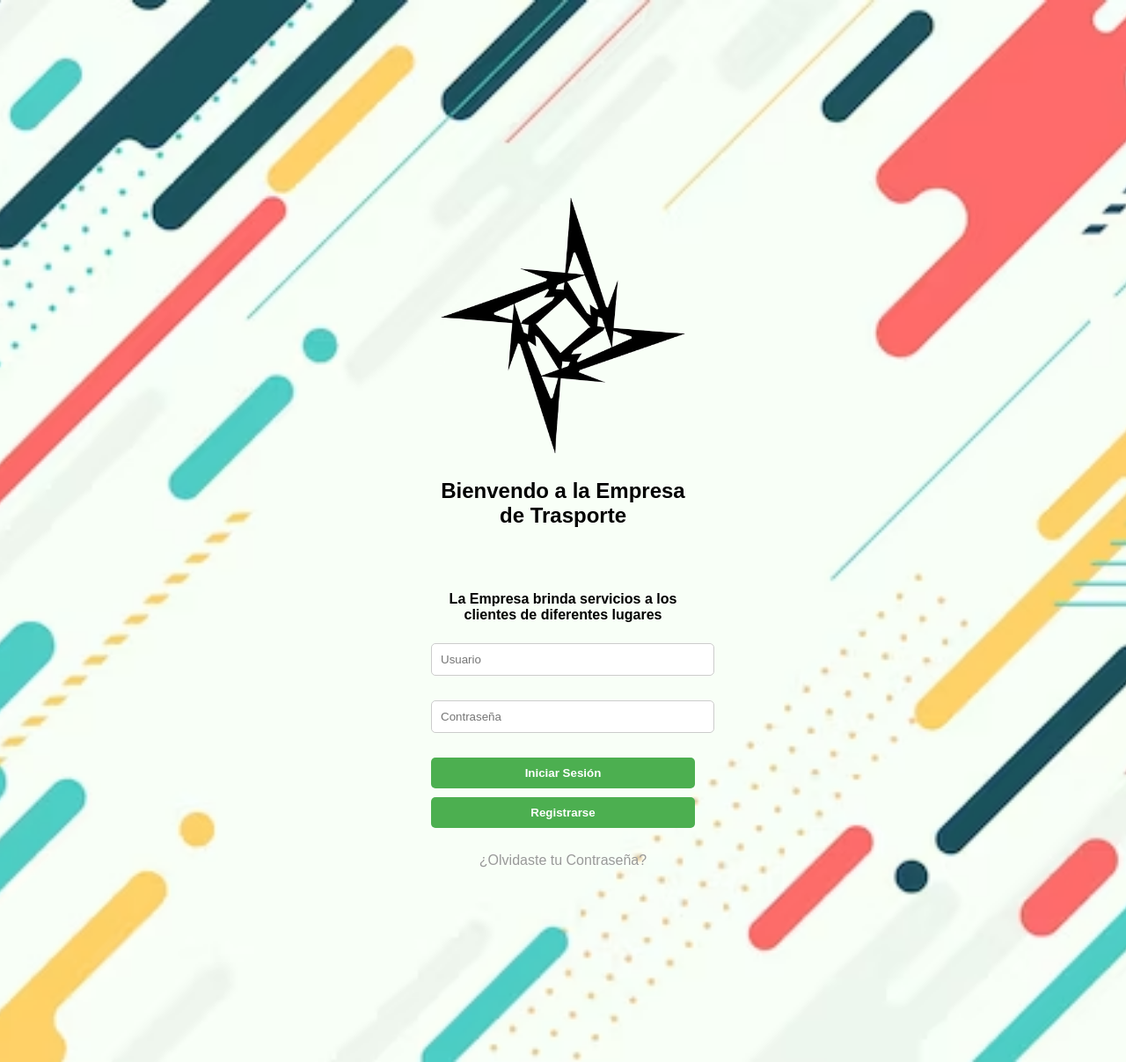
After one commit to ZETA-Z02/asistencia, a PHP site: page /view/login.php in a window 1280 px wide. The commit adds this page. Shown: the whole page at 88% size. Run offline with PHP 8.4, Linux system fonts and the light colour scheme.

Commit message:
nuevo login

```diff
--- a/view/administracion.php
+++ b/view/administracion.php
@@ -49,9 +49,7 @@ $personal = $consulta->verPersonal();
                                 delete
                             </a>
                         </td>
-
                     </tr>
-
                 <?php }?>
             </tbody>
         </table>
--- /dev/null
+++ b/view/login.php
@@ -0,0 +1,98 @@
+<!DOCTYPE html>
+<html lang="en">
+<head>
+  <meta charset="UTF-8">
+  <meta http-equiv="X-UA-Compatible" content="IE=edge">
+  <meta name="viewport" content="width=device-width, initial-scale=1.0">
+  <title>Document</title>
+  <style>
+    body {
+      background-image: url('../img/fondo.png');
+      background-size: cover;
+      background-repeat: no-repeat;
+      background-position: center center;
+      font-family: Arial, sans-serif;
+    }
+
+    .login {
+      width: 300px;
+      margin: 200px auto;
+      background-color:;
+      padding: 20px;
+      border-radius: 10px;
+      text-align: center;
+    }
+
+    .login img {
+      max-width: 100%;
+      height: auto;
+    }
+
+    .login h1 {
+      font-size: 24px;
+      margin-top: 20px;
+    }
+
+    .login h2 {
+      font-size: 16px;
+      margin-top: 20px;
+    }
+
+    .login input[type="text"],
+    .login input[type="password"] {
+      width: 100%;
+      padding: 10px;
+      margin-top: 10px;
+      border-radius: 5px;
+      border: 1px solid #ccc;
+    }
+
+    .login button {
+      width: 100%;
+      padding: 10px;
+      margin-top: 10px;
+      border-radius: 5px;
+      background-color: #4CAF50;
+      color: white;
+      font-weight: bold;
+      border: none;
+      cursor: pointer;
+    }
+
+    .login button:hover {
+      background-color: #45a049;
+    }
+
+    .login a {
+      display: block;
+      margin-top: 10px;
+      color: #999;
+      text-decoration: none;
+    }
+  </style>
+</head>
+<body>
+  <center>
+    <form action="../controller/loguin.controller.php" method="post" >
+      <div class="login">
+        <img src="../img/logoindex3.png" alt="Image">
+        <h1>Bienvendo a la Empresa de Trasporte</h1>
+        <br>
+        <br>
+        <h2>La Empresa brinda servicios a los clientes de diferentes lugares</h2>
+        <input type="text" name="usuario" placeholder="Usuario">
+        <br>
+        <br>
+        <input type="text" name="password" placeholder="Contraseña">
+        <br>
+        <br>
+        <button type="submit" href="">Iniciar Sesión</button>
+        <button type="submit" href="">Registrarse</button>
+        <br>
+        <br>
+        <a href="#">¿Olvidaste tu Contraseña?</a>
+      </div>
+    </form>
+  </center>
+</body>
+</html>
```
Also changed, not shown: model/consultas.model.php (+5 -3 lines), view/login.view.php (deleted, +0 -42 lines), controller/loguin.controller.php (line endings or trailing spaces), img/fondo-geometrico-plano_23-2148967370.avif (added), img/fondo.png (added), img/logoindex.png (added), img/logoindex2.png (added), img/logoindex3.png (added), img/png-transparent-artstation-logo-logos-logos-and-brands-icon-thumbnail.png (added).
